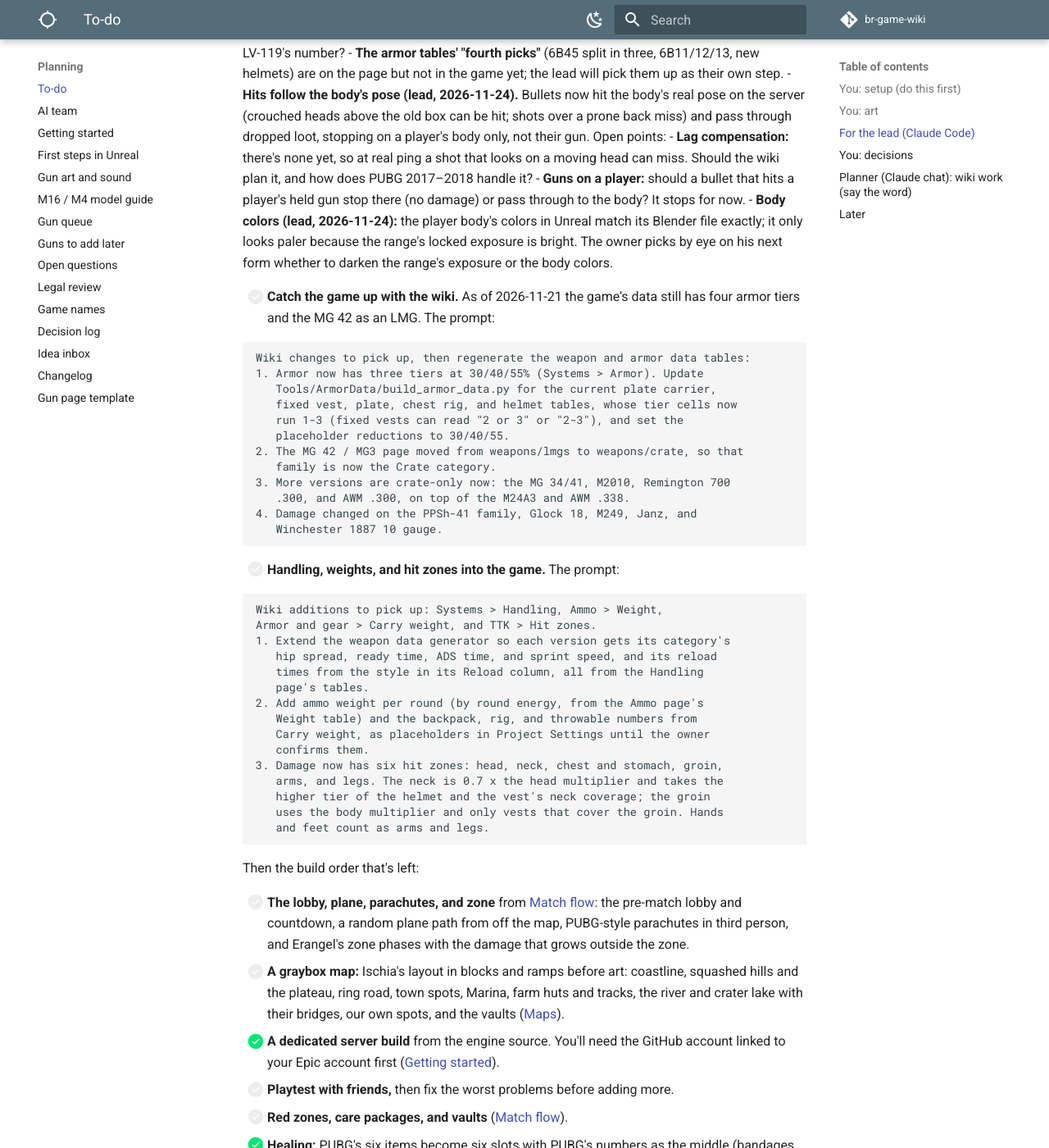
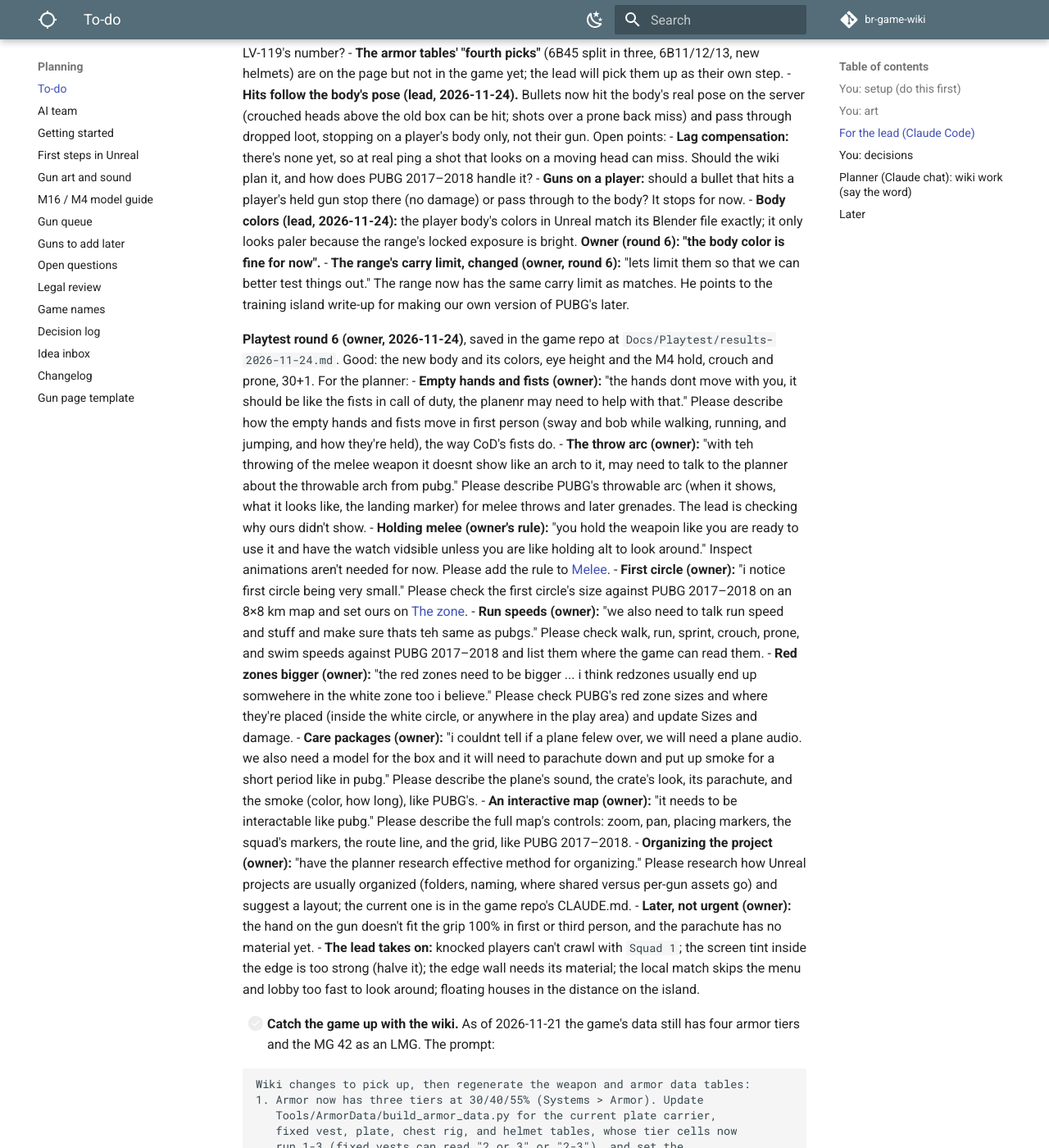
Before and after one commit to DerrickSpartan1/br-game-wiki, an MkDocs documentation site: the page built from docs/planning/to-do.md, in a window 1280 px wide and 1400 px high, scrolled down 12582 px. Shown: the whole window at 82% size. Built offline with MkDocs 1.6.1 and Material for MkDocs 9.7.7, drawn with Linux system fonts in a browser that asks for light colours; comment, search, counter and statistics services are not loaded.

Commit message:
Playtest round 6 for the planner: fists, throw arc, melee hold, first circle, run speeds, red zones, care packages, interactive map, project layout
Co-Authored-By: Claude Opus 5.5 <noreply@anthropic.com>

```diff
--- a/docs/planning/to-do.md
+++ b/docs/planning/to-do.md
@@ -175,7 +175,21 @@ When you tell the lead "check the planner's list," it works through this section
 - **Hits follow the body's pose (lead, 2026-11-24).** Bullets now hit the body's real pose on the server (crouched heads above the old box can be hit; shots over a prone back miss) and pass through dropped loot, stopping on a player's body only, not their gun. Open points:
     - **Lag compensation:** there's none yet, so at real ping a shot that looks on a moving head can miss. Should the wiki plan it, and how does PUBG 2017–2018 handle it?
     - **Guns on a player:** should a bullet that hits a player's held gun stop there (no damage) or pass through to the body? It stops for now.
-- **Body colors (lead, 2026-11-24):** the player body's colors in Unreal match its Blender file exactly; it only looks paler because the range's locked exposure is bright. The owner picks by eye on his next form whether to darken the range's exposure or the body colors.
+- **Body colors (lead, 2026-11-24):** the player body's colors in Unreal match its Blender file exactly; it only looks paler because the range's locked exposure is bright. **Owner (round 6): "the body color is fine for now".**
+- **The range's carry limit, changed (owner, round 6):** "lets limit them so that we can better test things out." The range now has the same carry limit as matches. He points to the training island write-up for making our own version of PUBG's later.
+
+**Playtest round 6 (owner, 2026-11-24)**, saved in the game repo at `Docs/Playtest/results-2026-11-24.md`. Good: the new body and its colors, eye height and the M4 hold, crouch and prone, 30+1. For the planner:
+- **Empty hands and fists (owner):** "the hands dont move with you, it should be like the fists in call of duty, the planenr may need to help with that." Please describe how the empty hands and fists move in first person (sway and bob while walking, running, and jumping, and how they're held), the way CoD's fists do.
+- **The throw arc (owner):** "with teh throwing of the melee weapon it doesnt show like an arch to it, may need to talk to the planner about the throwable arch from pubg." Please describe PUBG's throwable arc (when it shows, what it looks like, the landing marker) for melee throws and later grenades. The lead is checking why ours didn't show.
+- **Holding melee (owner's rule):** "you hold the weapoin like you are ready to use it and have the watch vidsible unless you are like holding alt to look around." Inspect animations aren't needed for now. Please add the rule to [Melee](../systems/gameplay.md#melee).
+- **First circle (owner):** "i notice first circle being very small." Please check the first circle's size against PUBG 2017–2018 on an 8×8 km map and set ours on [The zone](../systems/match-flow.md#the-zone).
+- **Run speeds (owner):** "we also need to talk run speed and stuff and make sure thats teh same as pubgs." Please check walk, run, sprint, crouch, prone, and swim speeds against PUBG 2017–2018 and list them where the game can read them.
+- **Red zones bigger (owner):** "the red zones need to be bigger ... i think redzones usually end up somwehere in the white zone too i believe." Please check PUBG's red zone sizes and where they're placed (inside the white circle, or anywhere in the play area) and update Sizes and damage.
+- **Care packages (owner):** "i couldnt tell if a plane felew over, we will need a plane audio. we also need a model for the box and it will need to parachute down and put up smoke for a short period like in pubg." Please describe the plane's sound, the crate's look, its parachute, and the smoke (color, how long), like PUBG's.
+- **An interactive map (owner):** "it needs to be interactable like pubg." Please describe the full map's controls: zoom, pan, placing markers, the squad's markers, the route line, and the grid, like PUBG 2017–2018.
+- **Organizing the project (owner):** "have the planner research effective method for organizing." Please research how Unreal projects are usually organized (folders, naming, where shared versus per-gun assets go) and suggest a layout; the current one is in the game repo's CLAUDE.md.
+- **Later, not urgent (owner):** the hand on the gun doesn't fit the grip 100% in first or third person, and the parachute has no material yet.
+- **The lead takes on:** knocked players can't crawl with `Squad 1`; the screen tint inside the edge is too strong (halve it); the edge wall needs its material; the local match skips the menu and lobby too fast to look around; floating houses in the distance on the island.
 
 
 - [ ] **Catch the game up with the wiki.** As of 2026-11-21 the game's data still has four armor tiers and the MG 42 as an LMG. The prompt:
```
